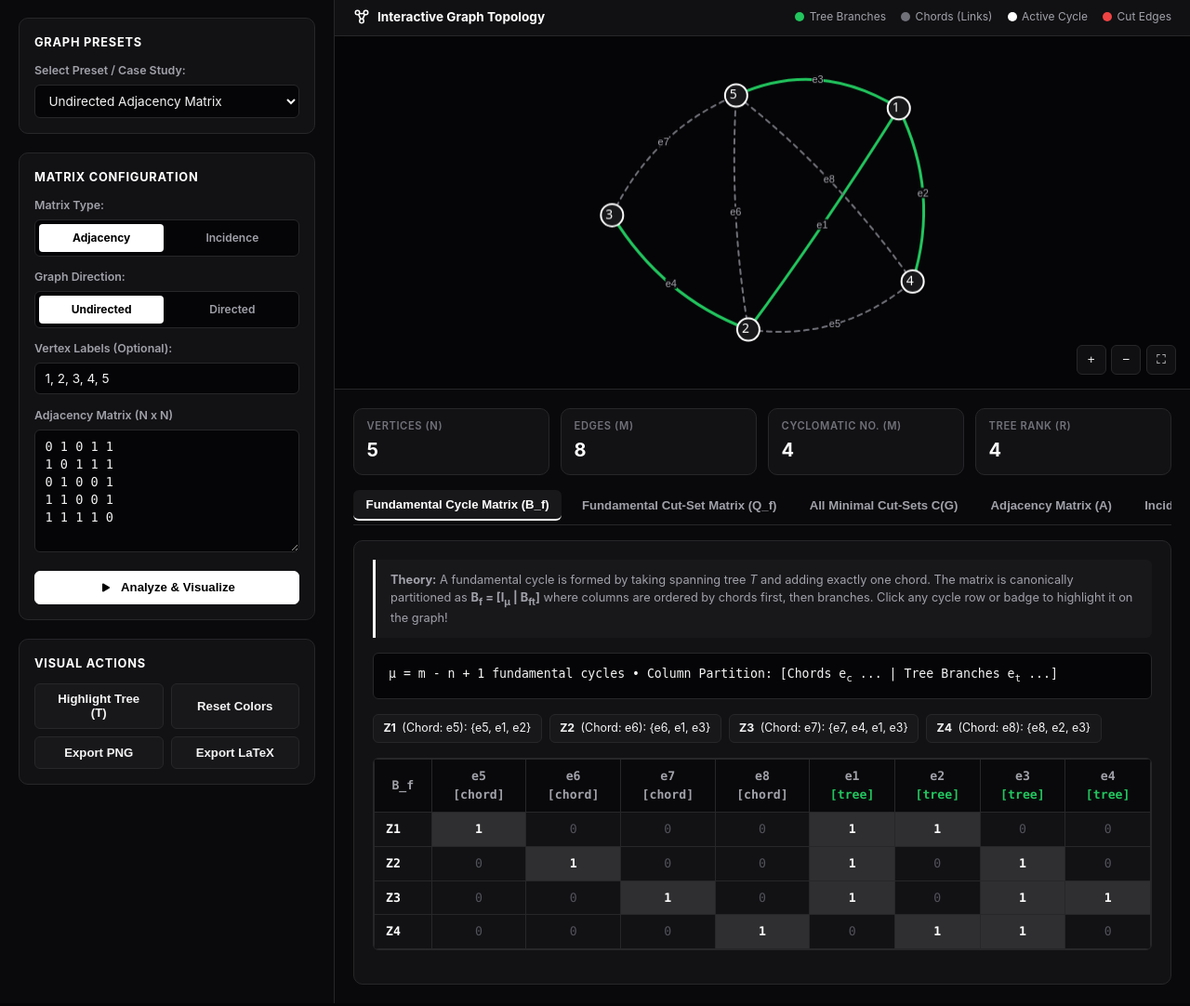
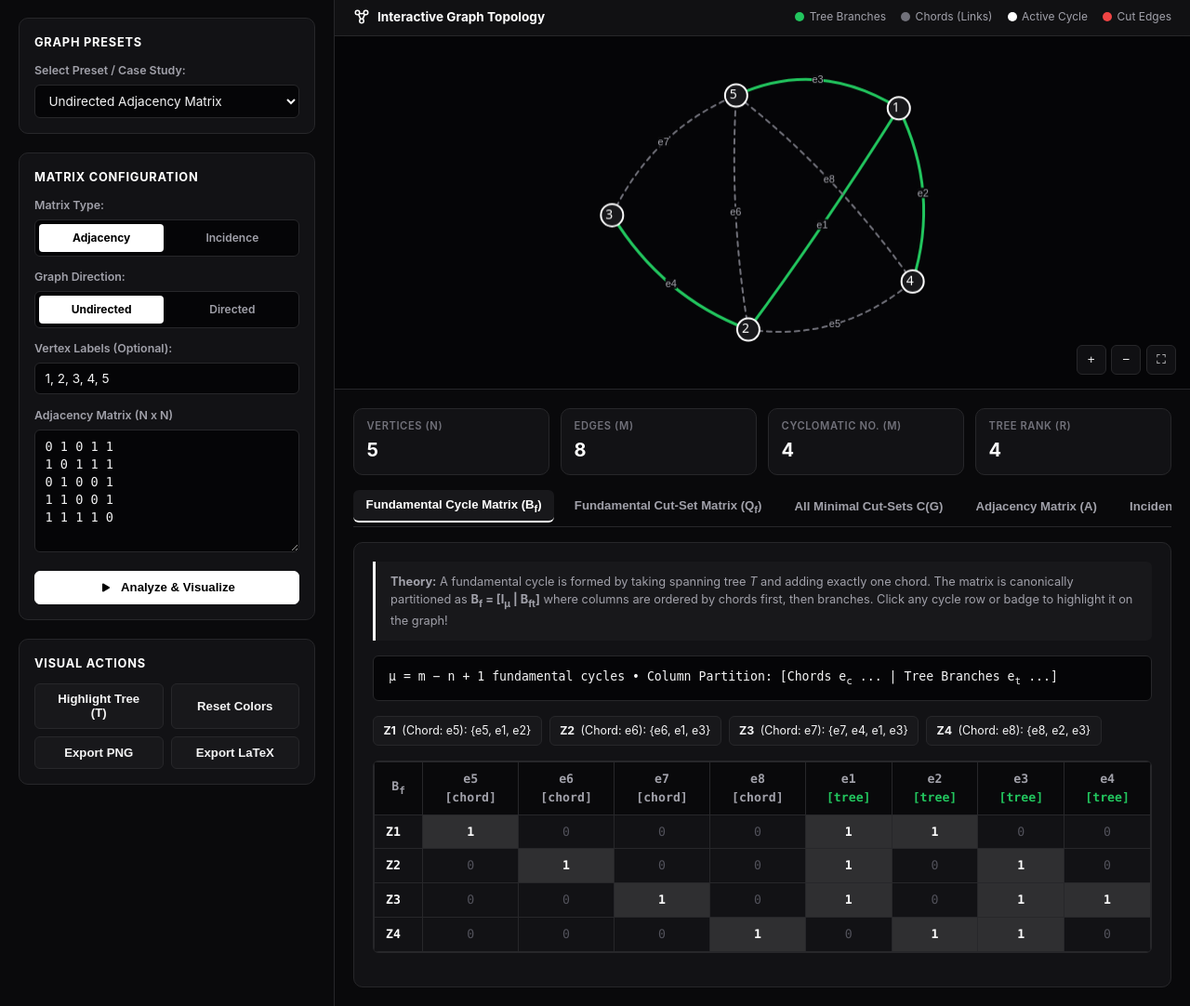
Before and after one commit to rakhahandrian-Git/Matrix_Graph-theory-Group3, a Flask app: page / in a window 1280 px wide. Shown: the part 78-1160 px from the top of the page at 93% size. Run offline with Flask 3, Linux system fonts and the light colour scheme.

Commit message:
Clean up raw subscripts and backslash notation like V\S, B_f, Q_f, G1

```diff
--- a/app.py
+++ b/app.py
@@ -67,7 +67,7 @@
         ]
     },
     "slide10_cutsets": {
-        "name": "Week 5 Slide 10 - Cut-Set Matrix G1 (6 vertices, 8 edges)",
+        "name": "Slide 10 - Cut-Set Matrix (Graph G₁) (6 vertices, 8 edges)",
         "type": "edges",
         "directed": False,
         "nodes": ["v1", "v2", "v3", "v4", "v5", "v6"],
--- a/cli.py
+++ b/cli.py
@@ -67,7 +67,7 @@
         ]
     },
     "slide10_cutsets": {
-        "name": "Week 5 Slide 10 - Cut-Set Matrix Example (G1)",
+        "name": "Slide 10 - Cut-Set Matrix (Graph G₁)",
         "type": "edges",
         "directed": False,
         "nodes": ["v1", "v2", "v3", "v4", "v5", "v6"],
--- a/graph_core.py
+++ b/graph_core.py
@@ -384,15 +384,15 @@
         }
 
     def compute_all_minimal_cutsets(self) -> Dict[str, Any]:
-        r"""
+        """
         Enumerates all minimal cut-sets of the graph (as shown in Slide 10: c1, c2, ...).
-        A minimal cut-set is an edge cut (S, V\S) where both G[S] and G[V\S] are connected.
+        A minimal cut-set is an edge cut (S, V - S) where both G[S] and G[V - S] are connected.
         """
         n = len(self.vertices)
         if n <= 1:
             return {'columns': [e['id'] for e in self.edges], 'cut_names': [], 'cutsets': [], 'matrix': []}
 
-        # Subsets of vertices containing vertex 0 to avoid duplicates (S and V\S)
+        # Subsets of vertices containing vertex 0 to avoid duplicates (S and V - S)
         all_v = set(self.vertices)
         v0 = self.vertices[0]
         other_v = self.vertices[1:]
@@ -430,7 +430,7 @@
                 if not vs:
                     continue
 
-                # Check if G[S] and G[V\S] are connected
+                # Check if G[S] and G[V - S] are connected
                 if is_connected_subgraph(s) and is_connected_subgraph(vs):
                     # Cut edges
                     cut_edges = []
--- a/static/js/app.js
+++ b/static/js/app.js
@@ -60,7 +60,7 @@
     ]
   },
   slide10_cutsets: {
-    name: "Slide 10 - Cut-Set Matrix G1 (8 edges)",
+    name: "Slide 10 - Cut-Set Matrix (Graph G₁) (8 edges)",
     type: "edges",
     directed: false,
     nodes: ["v1", "v2", "v3", "v4", "v5", "v6"],
@@ -970,7 +970,7 @@
     badgesContainer.innerHTML = bHtml || "<em>No fundamental cycles (acyclic tree).</em>";
   }
 
-  let html = `<table class="matrix-table"><thead><tr><th>B_f</th>`;
+  let html = `<table class="matrix-table"><thead><tr><th>B<sub>f</sub></th>`;
   cycleData.columns.forEach((col, idx) => {
     const isChord = idx < cycleData.mu;
     const badge = isChord ? `<span style="color:#a1a1aa;">[chord]</span>` : `<span style="color:#22c55e;">[tree]</span>`;
@@ -1006,7 +1006,7 @@
     badgesContainer.innerHTML = bHtml || "<em>No cut-sets found.</em>";
   }
 
-  let html = `<table class="matrix-table"><thead><tr><th>Q_f</th>`;
+  let html = `<table class="matrix-table"><thead><tr><th>Q<sub>f</sub></th>`;
   cutData.columns.forEach((col, idx) => {
     const isChord = idx < (currentGraphData.fundamental_cycle_matrix.mu);
     const badge = isChord ? `<span style="color:#a1a1aa;">[chord]</span>` : `<span style="color:#22c55e;">[tree]</span>`;
--- a/templates/index.html
+++ b/templates/index.html
@@ -29,7 +29,7 @@
             <option value="slide4_directed">Directed Adjacency Matrix</option>
             <option value="slide6_digraph">Digraph Incidence Matrix</option>
             <option value="slide9_cycles">Fundamental Cycles Model</option>
-            <option value="slide10_cutsets">Cut-Set Matrix G1 Model</option>
+            <option value="slide10_cutsets">Cut-Set Matrix (Graph G₁) Model</option>
             <option value="exercise1">Case Study 1: AI Service Architecture</option>
             <option value="exercise2">Case Study 2: Data Centers Network</option>
           </select>
@@ -147,8 +147,8 @@
 
         <!-- Tab Navigation -->
         <div class="tabs-nav">
-          <button class="tab-btn active" data-target="tabCycle">Fundamental Cycle Matrix (B_f)</button>
-          <button class="tab-btn" data-target="tabCutset">Fundamental Cut-Set Matrix (Q_f)</button>
+          <button class="tab-btn active" data-target="tabCycle">Fundamental Cycle Matrix (B<sub>f</sub>)</button>
+          <button class="tab-btn" data-target="tabCutset">Fundamental Cut-Set Matrix (Q<sub>f</sub>)</button>
           <button class="tab-btn" data-target="tabAllCutsets">All Minimal Cut-Sets C(G)</button>
           <button class="tab-btn" data-target="tabAdjacency">Adjacency Matrix (A)</button>
           <button class="tab-btn" data-target="tabIncidence">Incidence Matrix (M)</button>
@@ -161,7 +161,7 @@
             <strong>Theory:</strong> A fundamental cycle is formed by taking spanning tree <em>T</em> and adding exactly one chord.
             The matrix is canonically partitioned as <strong>B<sub>f</sub> = [I<sub>&mu;</sub> | B<sub>ft</sub>]</strong> where columns are ordered by chords first, then branches. Click any cycle row or badge to highlight it on the graph!
           </div>
-          <div class="formula-box">&mu; = m - n + 1 fundamental cycles &bull; Column Partition: [Chords e<sub>c</sub> ... | Tree Branches e<sub>t</sub> ...]</div>
+          <div class="formula-box">&mu; = m &minus; n + 1 fundamental cycles &bull; Column Partition: [Chords e<sub>c</sub> ... | Tree Branches e<sub>t</sub> ...]</div>
           <div class="list-badges" id="cycleBadges"></div>
           <div class="table-responsive" id="tableCycle"></div>
         </div>
@@ -169,10 +169,10 @@
         <!-- Tab 2: Fundamental Cut-Set Matrix -->
         <div id="tabCutset" class="tab-pane">
           <div class="info-banner">
-            <strong>Theory:</strong> Removing one branch from spanning tree <em>T</em> splits it into two components (V<sub>1</sub> and V<sub>2</sub>). The edges connecting V<sub>1</sub> and V<sub>2</sub> form a fundamental cut-set.
+            <strong>Theory:</strong> Removing one branch from spanning tree <em>T</em> splits it into two components (<em>V<sub>1</sub></em> and <em>V<sub>2</sub></em>). The edges connecting <em>V<sub>1</sub></em> and <em>V<sub>2</sub></em> form a fundamental cut-set.
             Canonical form: <strong>Q<sub>f</sub> = [Q<sub>fc</sub> | I<sub>n-1</sub>]</strong>. Orthogonality holds: <em>B<sub>f</sub> &bull; Q<sub>f</sub><sup>T</sup> &equiv; 0 (mod 2)</em>. Click a row to see the partition!
           </div>
-          <div class="formula-box">Rank r = n - 1 fundamental cut-sets &bull; Orthogonality: Q<sub>fc</sub> = B<sub>ft</sub><sup>T</sup> (mod 2)</div>
+          <div class="formula-box">Rank r = n &minus; 1 fundamental cut-sets &bull; Orthogonality: Q<sub>fc</sub> = B<sub>ft</sub><sup>T</sup> (mod 2)</div>
           <div class="list-badges" id="cutsetBadges"></div>
           <div class="table-responsive" id="tableCutset"></div>
         </div>
@@ -180,7 +180,7 @@
         <!-- Tab 3: All Minimal Cut-Sets -->
         <div id="tabAllCutsets" class="tab-pane">
           <div class="info-banner">
-            <strong>Cut-Edge / Cut-Set Matrix C(G):</strong> Enumerates all minimal cuts whose removal disconnects the graph into two connected components (S and V\S). Matches standard cut-sets <em>c<sub>1</sub> ... c<sub>8</sub></em>.
+            <strong>Cut-Edge / Cut-Set Matrix C(G):</strong> Enumerates all minimal cuts whose removal disconnects the graph into two connected components: <em>S</em> and <em>V &minus; S</em>. Matches standard cut-sets <em>c<sub>1</sub>, c<sub>2</sub>, &hellip;, c<sub>8</sub></em>.
           </div>
           <div class="list-badges" id="allCutsetsBadges"></div>
           <div class="table-responsive" id="tableAllCutsets"></div>
```
Also changed, not shown: index.html (+7 -7 lines), README.md.
